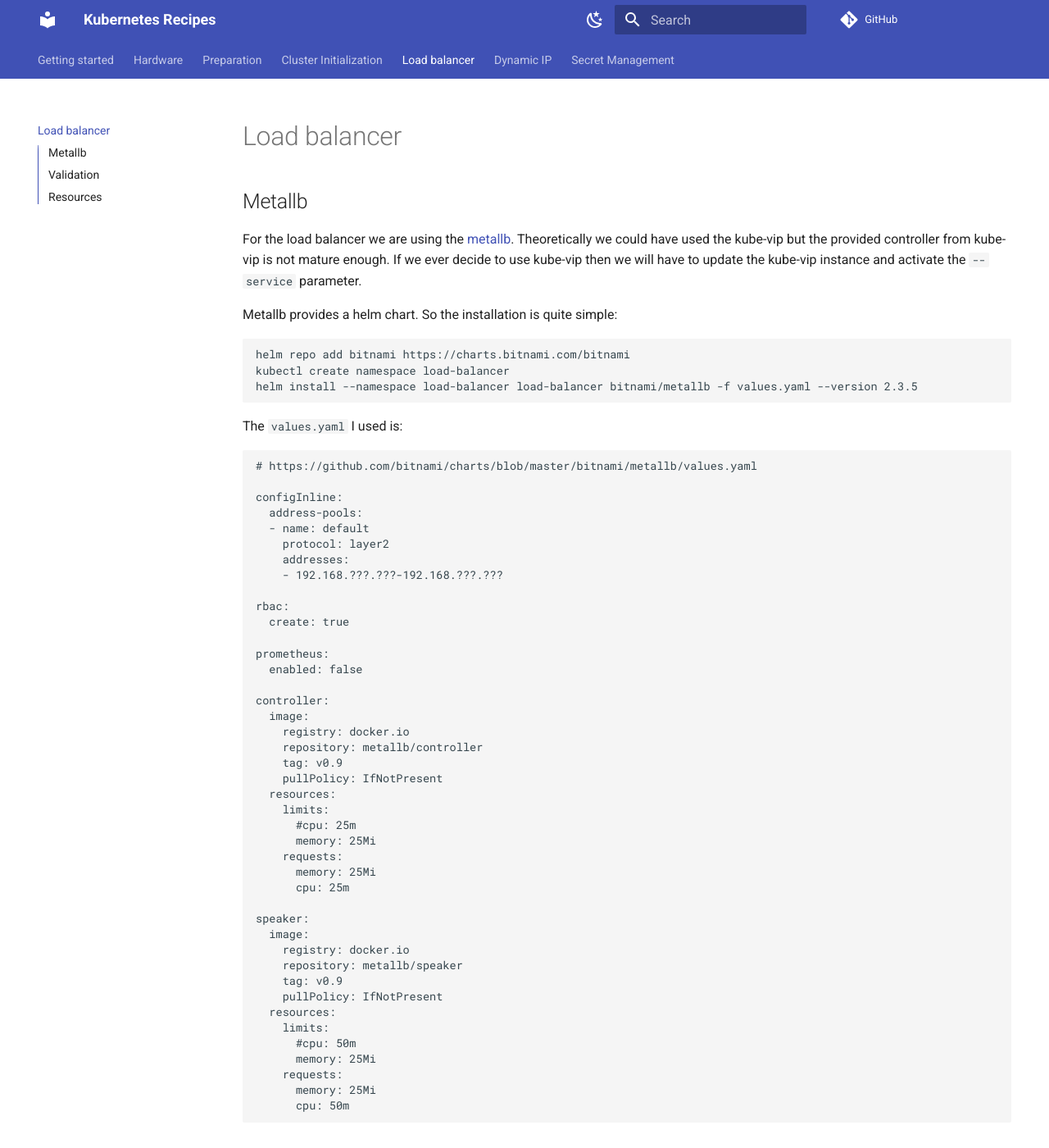
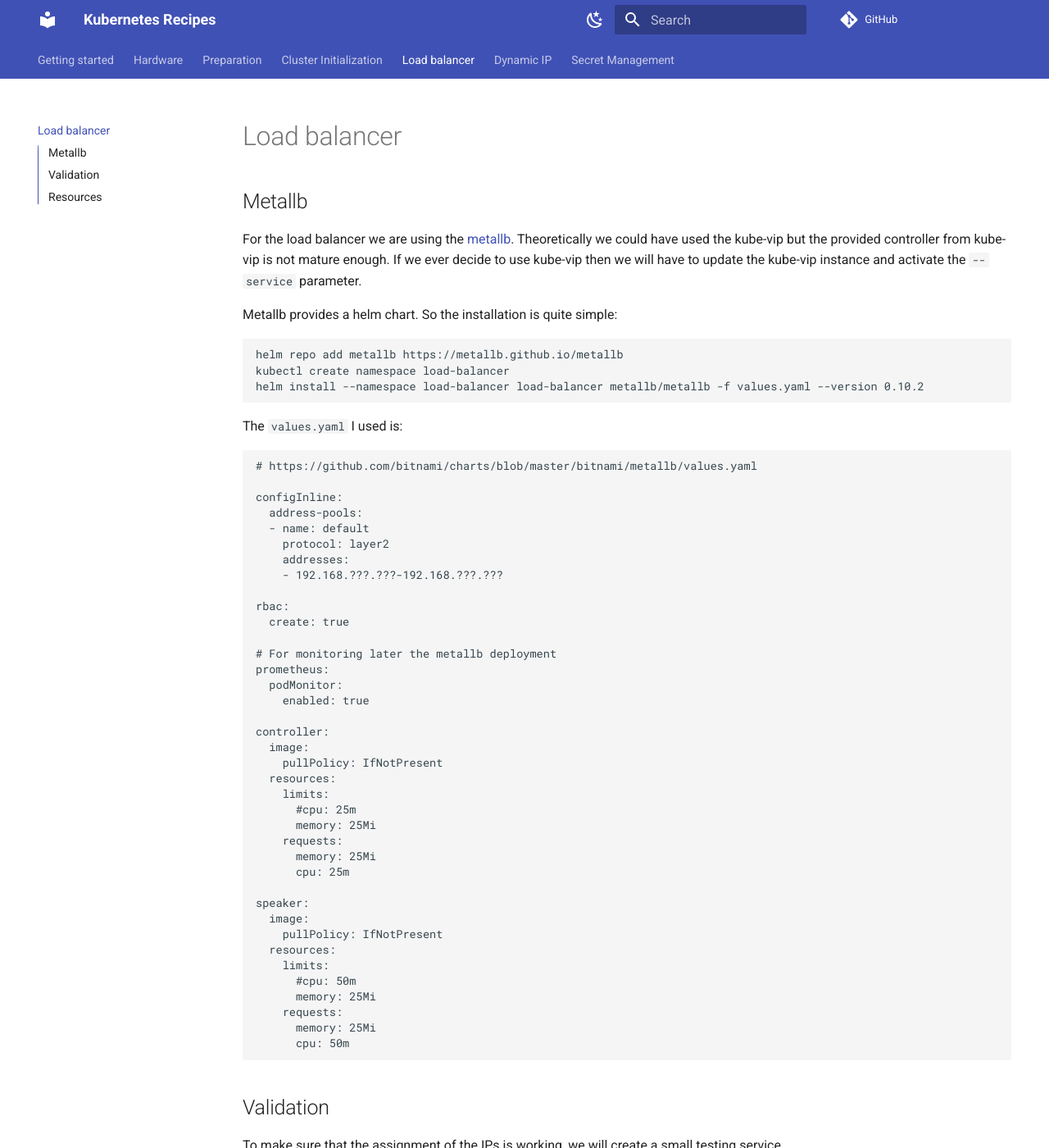
Before and after one commit to anagno/DockerRecipes, an MkDocs documentation site: the page built from docs/03_load_balancer/03_load_balancer.md, in a window 1280 px wide and 1400 px high. Shown: the whole window at 82% size. Built offline with MkDocs 1.6.1 and Material for MkDocs 9.7.7, drawn with Linux system fonts in a browser that asks for light colours; comment, search, counter and statistics services are not loaded.

Commit message:
Updating the deployment of the load balancer to the official helm chart

````diff
--- a/docs/03_load_balancer/03_load_balancer.md
+++ b/docs/03_load_balancer/03_load_balancer.md
@@ -10,9 +10,9 @@ to update the kube-vip instance and activate the `--service` parameter.
 Metallb provides a helm chart. So the installation is quite simple:
 
 ``` bash
-helm repo add bitnami https://charts.bitnami.com/bitnami
+helm repo add metallb https://metallb.github.io/metallb
 kubectl create namespace load-balancer
-helm install --namespace load-balancer load-balancer bitnami/metallb -f values.yaml --version 2.3.5
+helm install --namespace load-balancer load-balancer metallb/metallb -f values.yaml --version 0.10.2
 ```
 
 The `values.yaml` I used is:
--- a/docs/03_load_balancer/values.yaml
+++ b/docs/03_load_balancer/values.yaml
@@ -10,14 +10,13 @@ configInline:
 rbac:
   create: true
 
+# For monitoring later the metallb deployment
 prometheus:
-  enabled: false
+  podMonitor:
+    enabled: true
 
 controller:
   image:
-    registry: docker.io
-    repository: metallb/controller
-    tag: v0.9
     pullPolicy: IfNotPresent
   resources:
     limits:
@@ -29,9 +28,6 @@ controller:
 
 speaker:
   image:
-    registry: docker.io
-    repository: metallb/speaker
-    tag: v0.9
     pullPolicy: IfNotPresent
   resources:
     limits:
````
